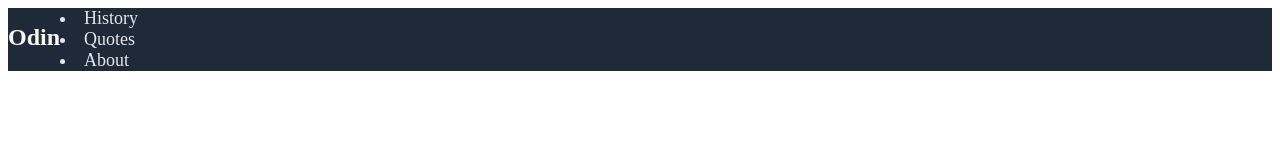
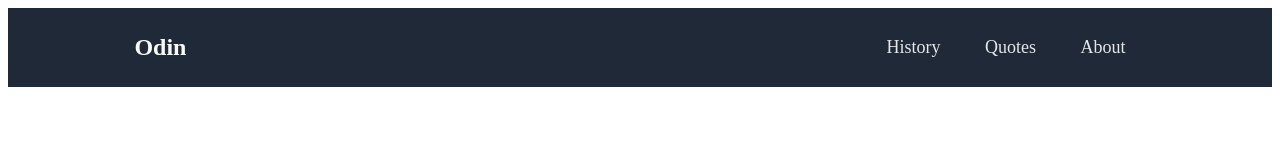
Before and after one commit to xqpakku/odin-landing-page, a plain HTML site: page index.html in a window 1280 px wide. Drawn offline with Linux system fonts and the light colour scheme.

Commit message:
finish css for header

```diff
--- a/style.css
+++ b/style.css
@@ -1,16 +1,27 @@
+*{
+    font: roboto;
+}
+
 header{
     display: flex;
-    background-color: #1F2937
+    justify-content: space-between;
+    align-items: center;
+    padding: 10px 10%;
+    background-color: #1F2937;
 }
 
 #header-logo{
     font-size: 24px;
     color: #F9FAF8;
-    justify-content: left;
+
 }
 
 .header-link{
     font-size: 18px;
     color: #e5e7eb;
-    justify-content: right;
 }
+
+li{
+    display: inline-block;
+    padding: 0px 20px;
+}
```
